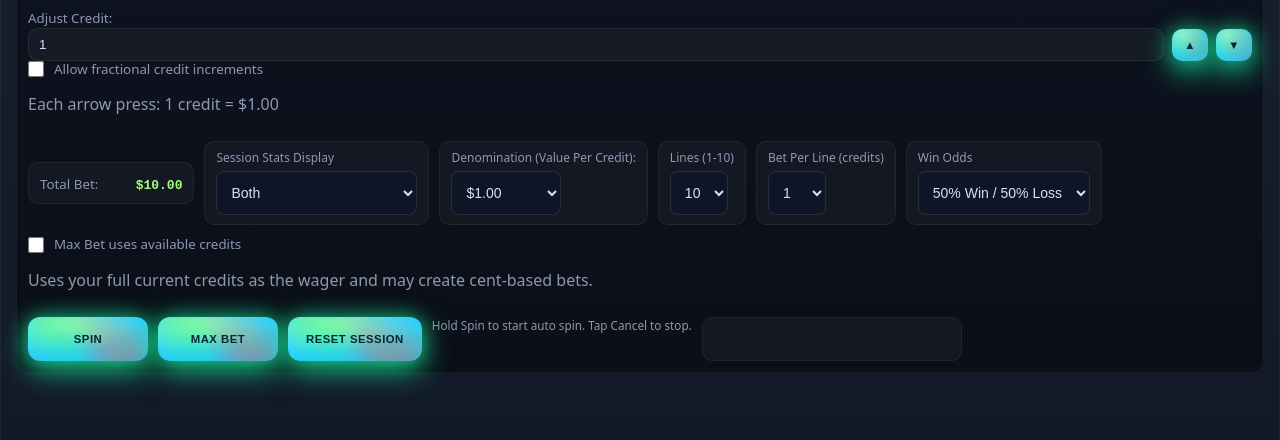
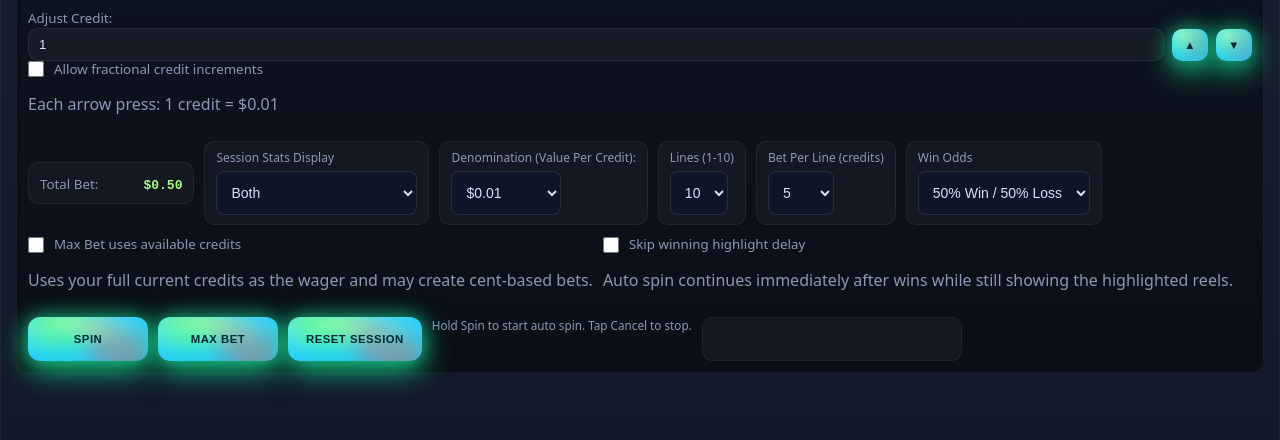
Before and after one commit to chrismuha/muhaslots, a website: page index.html in a window 1280 px wide. Shown: the part 307-747 px from the top of the page. Drawn offline with nearby package versions, Linux system fonts and the light colour scheme.

Commit message:
commit:
Default wager is now casino-style: $0.01 denomination, 10 lines, 5 credits per line = $0.50 total bet.

Added more realistic bet-per-line options: 1, 2, 3, 5, 10, 15, 20, 25, 30, 40, 50, 75, 100.

Added a new checkbox: Skip winning highlight delay.

```diff
--- a/index.html
+++ b/index.html
@@ -65,12 +65,12 @@
                         <div class="select">
                             <label for="denom">Denomination (Value Per Credit):</label>
                             <select id="denom">
-                                <option value="0.01">$0.01</option>
+                                <option value="0.01" selected>$0.01</option>
                                 <option value="0.05">$0.05</option>
                                 <option value="0.10">$0.10</option>
                                 <option value="0.25">$0.25</option>
                                 <option value="0.50">$0.50</option>
-                                <option value="1.00" selected>$1.00</option>
+                                <option value="1.00">$1.00</option>
                                 <option value="2.00">$2.00</option>
                                 <option value="5.00">$5.00</option>
                                 <option value="10.00">$10.00</option>
@@ -98,12 +98,19 @@
                         <div class="select">
                             <label for="bet">Bet Per Line (credits)</label>
                             <select id="bet">
-                                <option value="1" selected>1</option>
+                                <option value="1">1</option>
                                 <option value="2">2</option>
-                                <option value="5">5</option>
+                                <option value="3">3</option>
+                                <option value="5" selected>5</option>
                                 <option value="10">10</option>
+                                <option value="15">15</option>
                                 <option value="20">20</option>
+                                <option value="25">25</option>
+                                <option value="30">30</option>
+                                <option value="40">40</option>
                                 <option value="50">50</option>
+                                <option value="75">75</option>
+                                <option value="100">100</option>
                             </select>
                         </div>
 
@@ -128,6 +135,14 @@
                                 <span>Max Bet uses available credits</span>
                             </label>
                             <p class="overlay-note">Uses your full current credits as the wager and may create cent-based bets.</p>
+                        </div>
+
+                        <div class="checkbox-setting">
+                            <label class="checkbox-row" for="skipWinAnimationDelay">
+                                <input id="skipWinAnimationDelay" type="checkbox" />
+                                <span>Skip winning highlight delay</span>
+                            </label>
+                            <p class="overlay-note">Auto spin continues immediately after wins while still showing the highlighted reels.</p>
                         </div>
                     </div>
 
@@ -181,6 +196,7 @@
                     <p class="overlay-note"><strong>Bet Per Line:</strong> Credits wagered on each active line. Increasing this raises both total bet and possible payout.</p>
                     <p class="overlay-note"><strong>Win Odds:</strong> Sets the target chance that a spin resolves as a win. Winning payout amounts still come from the paytable.</p>
                     <p class="overlay-note"><strong>Adjust Credit + ▲/▼:</strong> Sets how much credit to add/remove per click, scaled by denomination.</p>
+                    <p class="overlay-note"><strong>Skip Winning Highlight Delay:</strong> Removes the auto-spin pause after winning reels are highlighted.</p>
                     <p class="overlay-note"><strong>Spin:</strong> Plays one round using current settings and deducts the total bet first.</p>
                     <p class="overlay-note"><strong>Max Bet:</strong> Sets the highest bet per line and all 10 lines by default. If Max Bet uses available credits is enabled, it keeps your current lines and denomination, ignores the Bet Per Line dropdown, and spins all available credits as one custom wager.</p>
                     <h4>Definition: Bernoulli Trial</h4>
--- a/main.js
+++ b/main.js
@@ -68,6 +68,7 @@ const linesEl = document.getElementById("lines");
 const betEl = document.getElementById("bet");
 const winOddsEl = document.getElementById("winOdds");
 const maxBetUsesAvailableCreditsEl = document.getElementById("maxBetUsesAvailableCredits");
+const skipWinAnimationDelayEl = document.getElementById("skipWinAnimationDelay");
 const creditStepEl = document.getElementById("creditStep");
 const allowFractionalCreditsEl = document.getElementById("allowFractionalCredits");
 const creditStepEffectEl = document.getElementById("creditStepEffect");
@@ -235,6 +236,10 @@ function updateCreditStepEffect() {
 
 function getAvailableCreditsBetUSD() {
     return clampBalanceUSD(balance);
+}
+
+function shouldSkipWinAnimationDelay() {
+    return Boolean(skipWinAnimationDelayEl?.checked);
 }
 
 function getNextInputValue(input, insertedText) {
@@ -1043,7 +1048,7 @@ async function runAutoSpin() {
         autoSpinRemaining += 1;
         updateAutoSpinHint();
 
-        if (result.totalWinUSD > 0 && !autoSpinStopRequested) {
+        if (result.totalWinUSD > 0 && !autoSpinStopRequested && !shouldSkipWinAnimationDelay()) {
             await new Promise((resolve) => setTimeout(resolve, 5000));
         }
     }
@@ -1212,6 +1217,7 @@ linesEl.addEventListener("change", onConfigChange);
 betEl.addEventListener("change", onConfigChange);
 winOddsEl?.addEventListener("change", onConfigChange);
 maxBetUsesAvailableCreditsEl?.addEventListener("change", onConfigChange);
+skipWinAnimationDelayEl?.addEventListener("change", updateAutoSpinHint);
 sessionStatDisplayEl?.addEventListener("change", updateSessionStatsVisibility);
 allowFractionalCreditsEl?.addEventListener("change", () => {
     syncCreditStepInput(creditStepEl.value);
```
